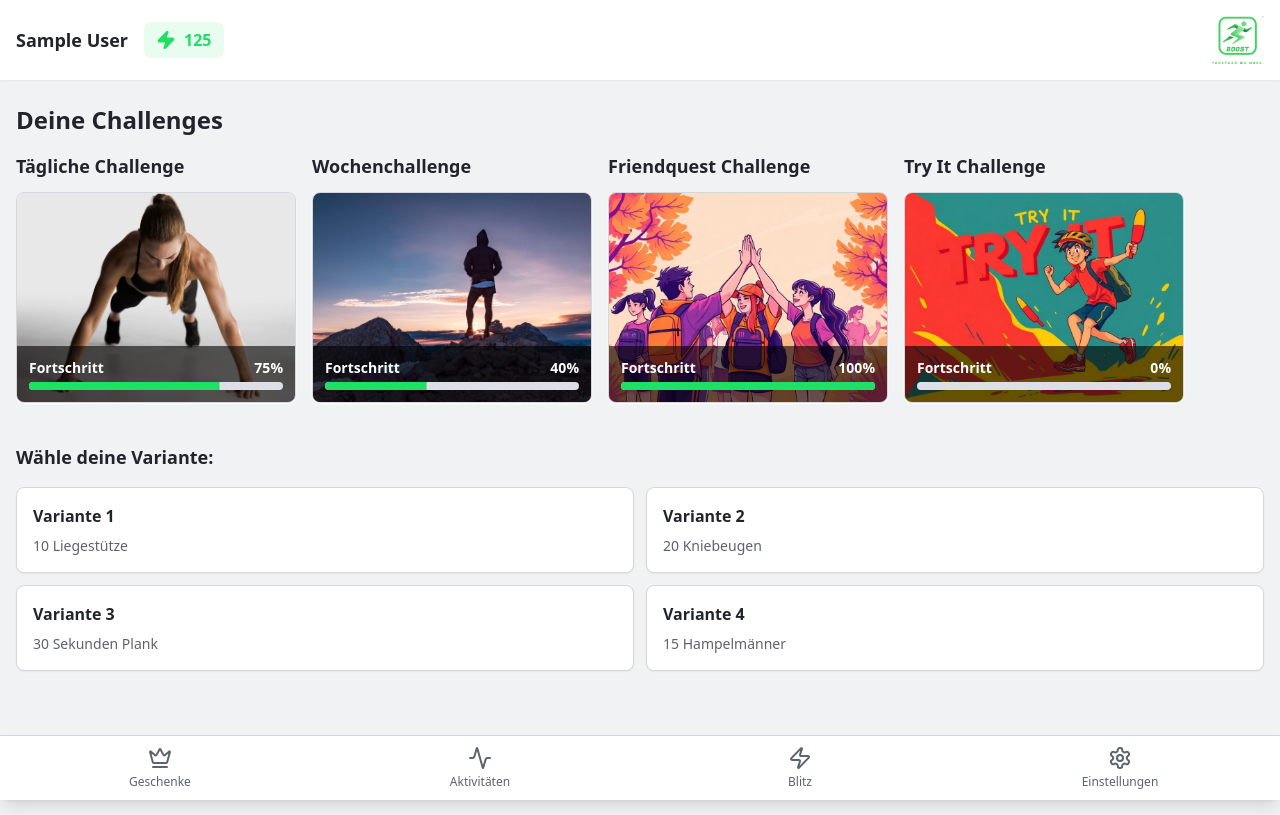
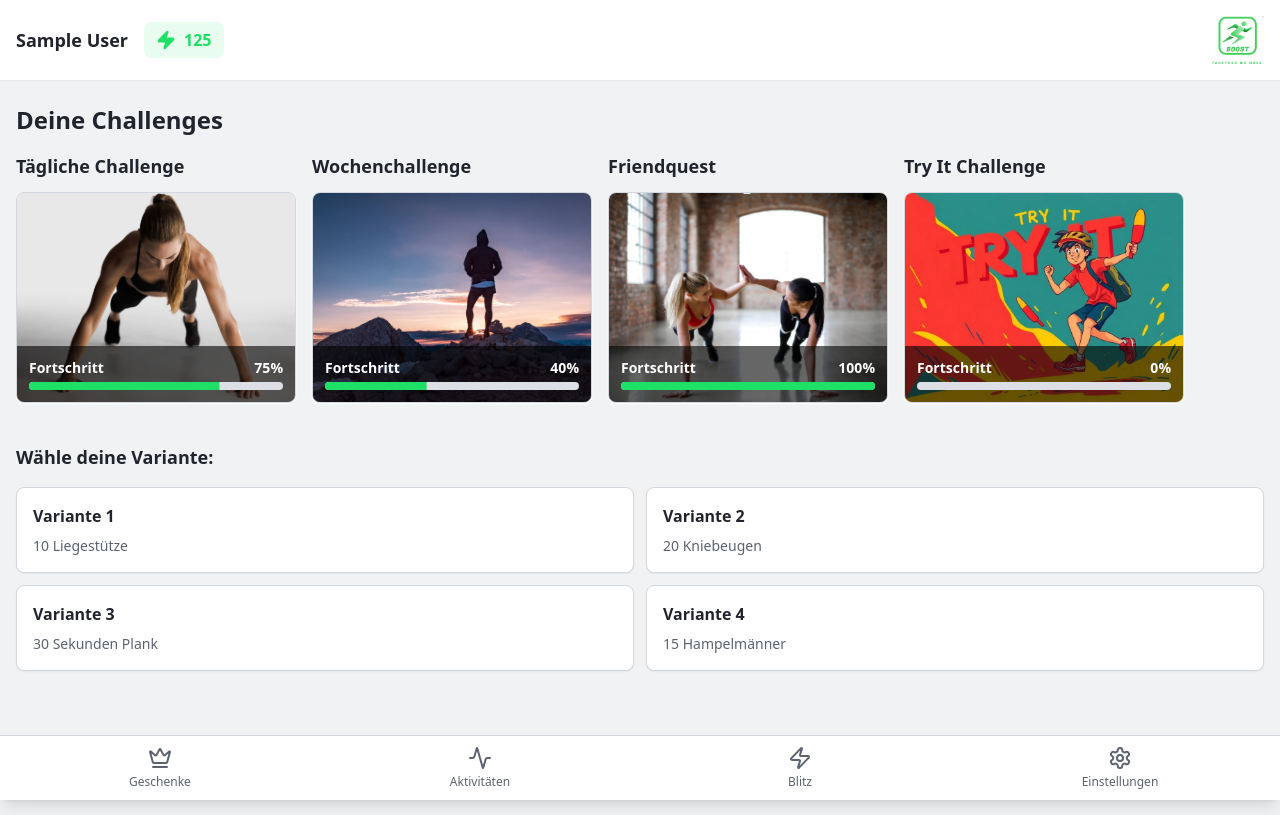
Before and after one commit to juliamariatischler/APP-boost, a React (Vite) app: page /dashboard in a window 1280 px wide. Built offline with nearby package versions, Linux system fonts and the light colour scheme; sample sign-in values are in the browser's storage; the HTML template or start-up script is replaced by a standard one.

Commit message:
Update Friendquest Challenge

```diff
--- a/src/components/ChallengeScroll.tsx
+++ b/src/components/ChallengeScroll.tsx
@@ -16,7 +16,7 @@ interface Challenge {
 const challenges: Challenge[] = [
   { id: "daily", title: "Tägliche Challenge", image: dailyImg, progress: 75 },
   { id: "weekly", title: "Wochenchallenge", image: weeklyImg, progress: 40 },
-  { id: "friend", title: "Friendquest Challenge", image: friendImg, progress: 100 },
+  { id: "friend", title: "Friendquest", image: friendImg, progress: 100 },
   { id: "tryit", title: "Try It Challenge", image: tryitImg, progress: 0 },
 ];
 
```
Also changed, not shown: src/assets/challenge-friend.jpg.
